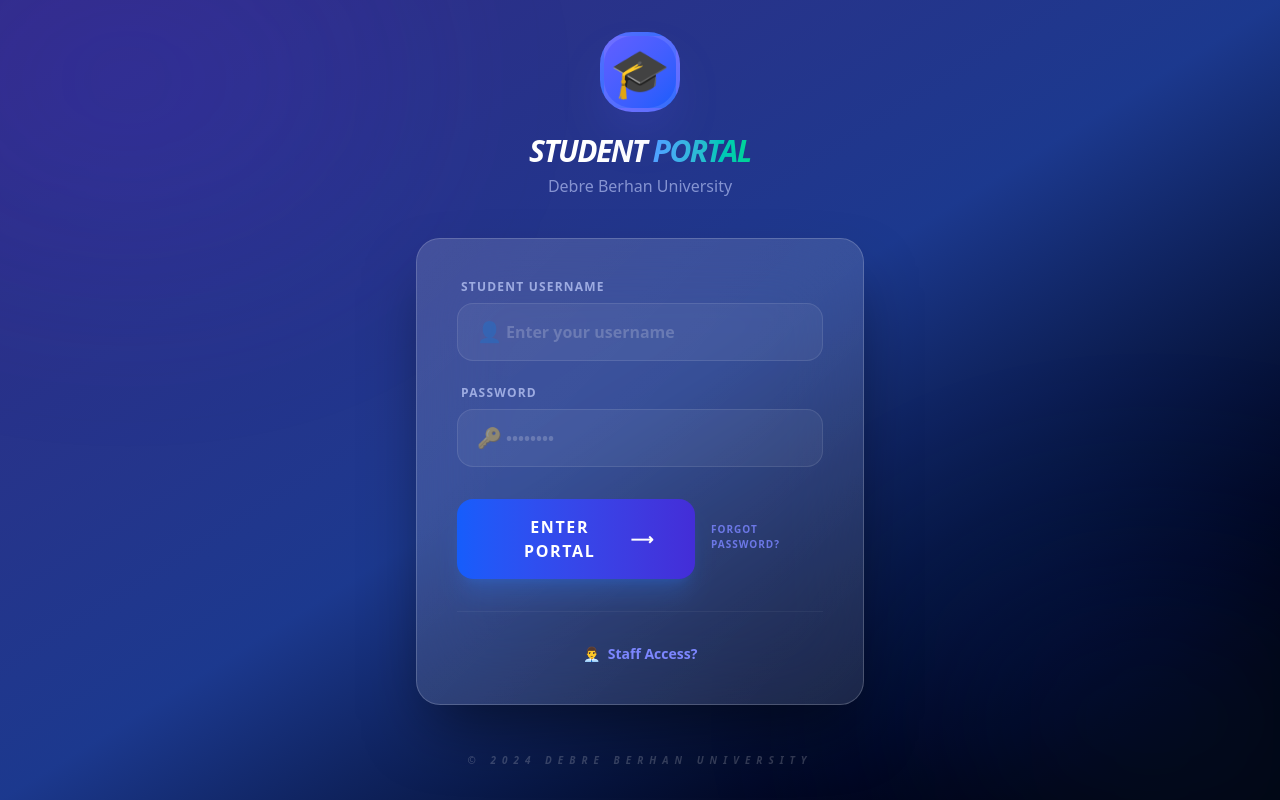
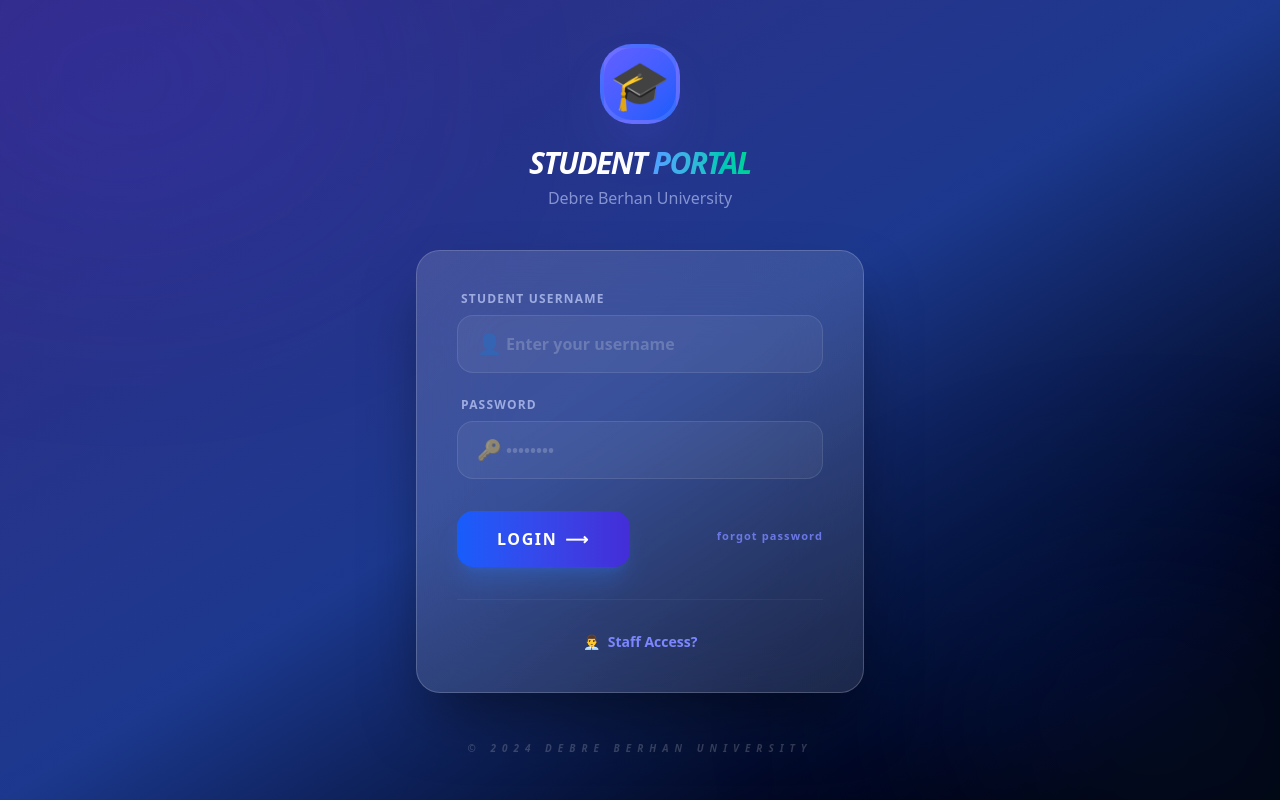
Before and after one commit to awokedersie/Student-Clearance, a React (Vite) app in the folder client/: page /login in a window 1280 px wide. Built offline with nearby package versions, Linux system fonts and the light colour scheme.

Commit message:
some changes

```diff
--- a/client/src/components/student/StudentLogin.tsx
+++ b/client/src/components/student/StudentLogin.tsx
@@ -97,7 +97,7 @@
                                 <button
                                     type="submit"
                                     disabled={loading}
-                                    className="submit-button !w-auto !mt-0 px-10 min-w-[170px]"
+                                    className="submit-button !w-auto !mt-0 px-10 min-w-[150px]"
                                 >
                                     {loading ? (
                                         <>
@@ -106,7 +106,7 @@
                                         </>
                                     ) : (
                                         <>
-                                            <span>Enter Portal</span>
+                                            <span>Login</span>
                                             <span className="transition-transform group-hover:translate-x-1">⟶</span>
                                         </>
                                     )}
@@ -114,9 +114,9 @@
 
                                 <Link
                                     to="/forgot-password"
-                                    className="text-[10px] font-bold text-indigo-400/80 hover:text-white transition-all uppercase tracking-widest border-b border-transparent hover:border-indigo-400/40 pb-1"
+                                    className="text-[11px] font-bold text-indigo-400/80 hover:text-white transition-all tracking-widest border-b border-transparent hover:border-indigo-400/40 pb-1 whitespace-nowrap"
                                 >
-                                    Forgot password?
+                                    forgot password
                                 </Link>
                             </div>
                         </form>
```
